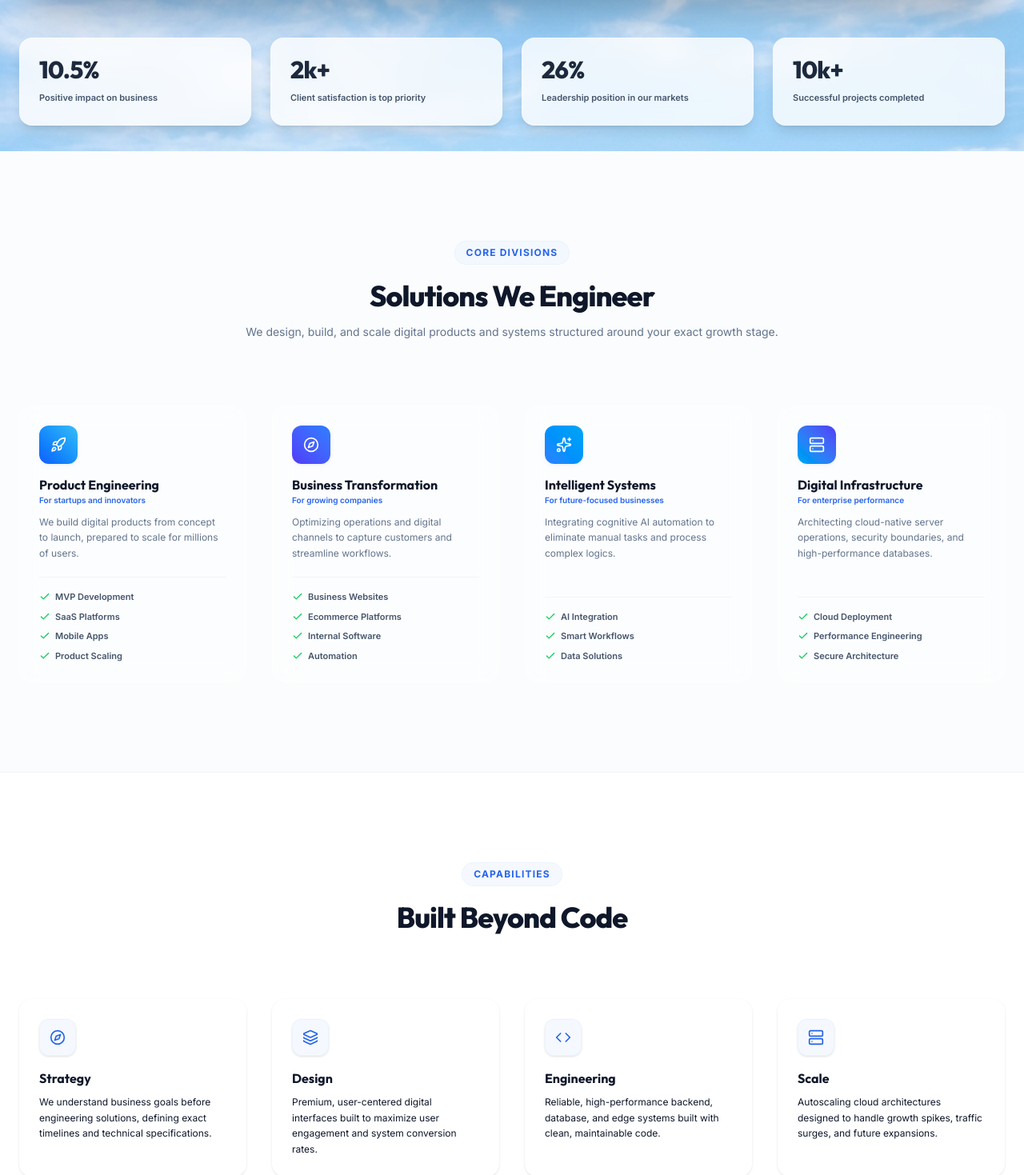
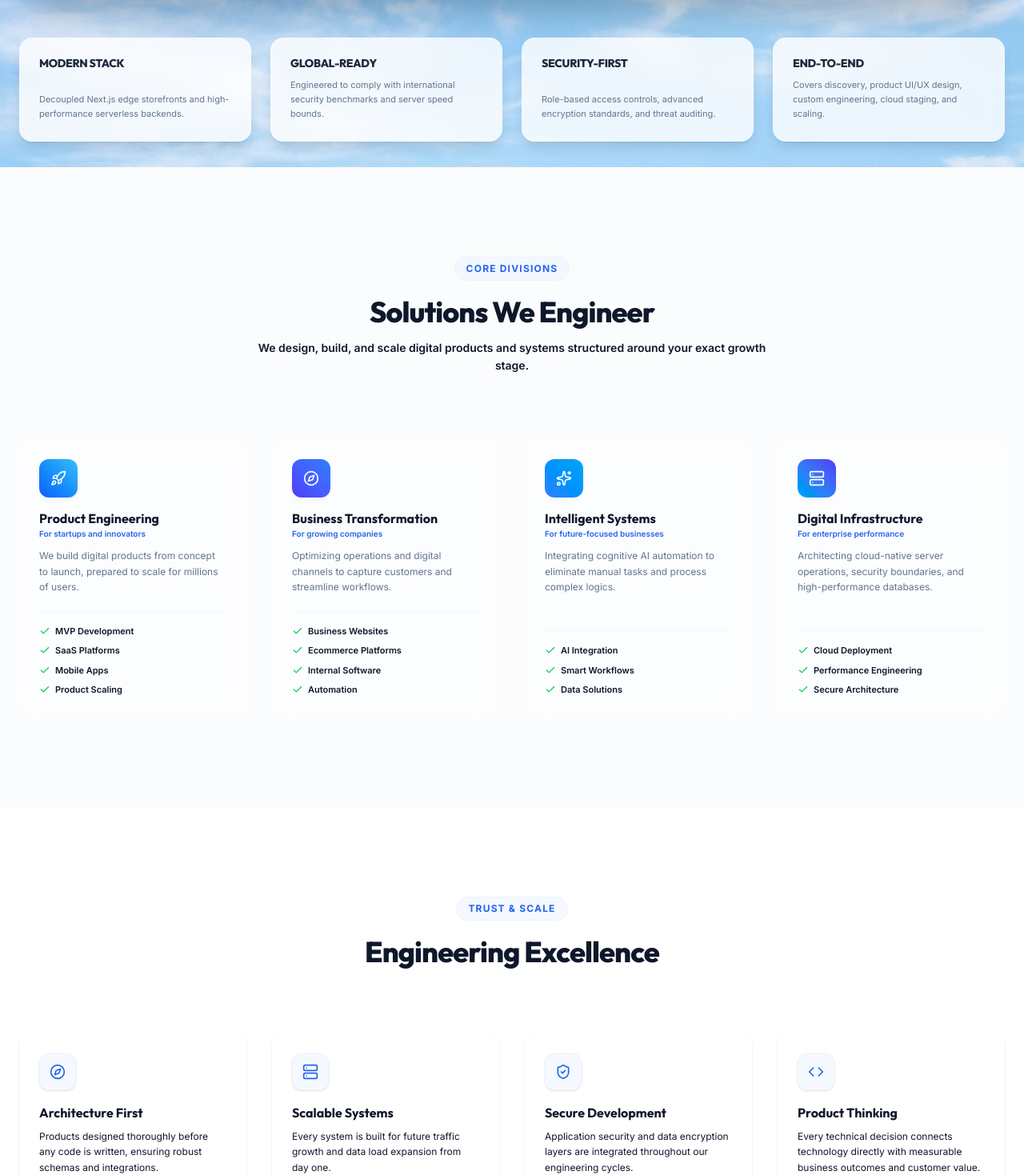
Before and after one commit to deeppatel26075/xcode-tech, a Next.js app: page /home in a window 1280 px wide. Shown: the part 728-2197 px from the top of the page at 80% size. Built offline with nearby package versions, Linux system fonts and the light colour scheme.

Commit message:
Strategic rebranding: apply final 11/10 premium studio copywriting and framework updates

```diff
--- a/app/home/page.tsx
+++ b/app/home/page.tsx
@@ -52,35 +52,36 @@ export default function Home() {
     }
   ];
 
-  const capabilities = [
+  const engineeringExcellence = [
     {
-      title: "Strategy",
-      desc: "We understand business goals before engineering solutions, defining exact timelines and technical specifications.",
+      title: "Architecture First",
+      desc: "Products designed thoroughly before any code is written, ensuring robust schemas and integrations.",
       icon: Compass
     },
     {
-      title: "Design",
-      desc: "Premium, user-centered digital interfaces built to maximize user engagement and system conversion rates.",
-      icon: Layers
+      title: "Scalable Systems",
+      desc: "Every system is built for future traffic growth and data load expansion from day one.",
+      icon: Server
     },
     {
-      title: "Engineering",
-      desc: "Reliable, high-performance backend, database, and edge systems built with clean, maintainable code.",
-      icon: Code
+      title: "Secure Development",
+      desc: "Application security and data encryption layers are integrated throughout our engineering cycles.",
+      icon: ShieldCheck
     },
     {
-      title: "Scale",
-      desc: "Autoscaling cloud architectures designed to handle growth spikes, traffic surges, and future expansions.",
-      icon: Server
+      title: "Product Thinking",
+      desc: "Every technical decision connects technology directly with measurable business outcomes and customer value.",
+      icon: Code
     }
   ];
 
   const processSteps = [
-    { step: "01", name: "Concept", desc: "Consultation, system audit, and mapping specifications." },
-    { step: "02", name: "Prototype", desc: "High-fidelity wireframes and functional flow mappings." },
-    { step: "03", name: "MVP", desc: "Engineering the core features for initial launch validation." },
-    { step: "04", name: "Launch", desc: "Production cloud deployment, search indexing, and verification." },
-    { step: "05", name: "Scale", desc: "Continuous performance audits and cloud-resource scaling." }
+    { step: "01", name: "Discover", desc: "System audits, detailing requirements, and outlining project scope bounds." },
+    { step: "02", name: "Strategy", desc: "Technical blueprints, architecture selection, and sprint mapping." },
+    { step: "03", name: "Design", desc: "High-fidelity interactive visual frames and user journey mappings." },
+    { step: "04", name: "Engineer", desc: "Production-grade backend engineering, API wiring, and database setups." },
+    { step: "05", name: "Deploy", desc: "Secure multi-environment deployment, search configuration, and logging pipelines." },
+    { step: "06", name: "Scale", desc: "Continuous code audits, database tuning, and infrastructure autoscaling." }
   ];
 
   const engagementModels = [
@@ -185,7 +186,7 @@ export default function Home() {
               </h2>
             </FadeIn>
             <FadeIn direction="up" delay={0.3}>
-              <p className="text-slate-500 text-sm mt-3 leading-relaxed">
+              <p className="text-slate-550 text-sm mt-3 leading-relaxed font-semibold">
                 We design, build, and scale digital products and systems structured around your exact growth stage.
               </p>
             </FadeIn>
@@ -214,7 +215,7 @@ export default function Home() {
                       </div>
                     </div>
 
-                    <ul className="flex flex-col gap-2 mt-5 pt-4 border-t border-slate-100 text-[11px] font-semibold text-slate-600">
+                    <ul className="flex flex-col gap-2 mt-5 pt-4 border-t border-slate-100 text-[11px] font-semibold text-slate-655">
                       {sol.items.map((item) => (
                         <li key={item} className="flex items-center gap-1.5">
                           <Check className="w-3.5 h-3.5 text-green-500 shrink-0" />
@@ -230,28 +231,28 @@ export default function Home() {
         </div>
       </section>
 
-      {/* 3. Built Beyond Code (Capabilities) */}
+      {/* 3. Engineering Excellence (Enterprise Confidence) */}
       <section className="py-28 bg-transparent border-b border-slate-100">
         <div className="max-w-7xl mx-auto px-6">
           <div className="text-center max-w-2xl mx-auto mb-20">
             <FadeIn direction="up" delay={0.1}>
               <span className="text-xs font-bold text-primary uppercase tracking-widest bg-blue-50/60 border border-blue-100/40 px-3.5 py-1.5 rounded-full inline-block">
-                Capabilities
+                Trust &amp; Scale
               </span>
             </FadeIn>
             <FadeIn direction="up" delay={0.2}>
               <h2 className="font-display font-extrabold text-3xl sm:text-4xl text-dark tracking-tight leading-tight mt-4">
-                Built Beyond Code
+                Engineering Excellence
               </h2>
             </FadeIn>
           </div>
 
           <StaggerContainer className="grid grid-cols-1 sm:grid-cols-2 lg:grid-cols-4 gap-8">
-            {capabilities.map((cap) => {
+            {engineeringExcellence.map((cap) => {
               const Icon = cap.icon;
               return (
                 <StaggerItem key={cap.title}>
-                  <div className="rounded-2xl border border-white/30 p-6 bg-white/45 backdrop-blur-md shadow-sm hover:shadow-md hover:border-primary/10 transition-all h-full">
+                  <div className="rounded-2xl border border-white/35 p-6 bg-white/45 backdrop-blur-md shadow-sm hover:shadow-md hover:border-primary/10 transition-all h-full">
                     <div className="p-3 w-fit rounded-xl bg-blue-50/60 text-primary border border-blue-100/40 mb-4 shadow-sm">
                       <Icon className="w-5 h-5" />
                     </div>
@@ -269,19 +270,19 @@ export default function Home() {
         </div>
       </section>
 
-      {/* 4. Idea to Global Product (Startup Funnel) */}
+      {/* 4. How We Work (Startup/Founder Funnel) */}
       <section className="py-28 bg-slate-50/50 border-b border-slate-100 relative">
         <div className="absolute inset-0 bg-dot-grid opacity-20 -z-10" />
         <div className="max-w-7xl mx-auto px-6">
           <div className="text-center max-w-2xl mx-auto mb-20">
             <FadeIn direction="up" delay={0.1}>
               <span className="text-xs font-bold text-primary uppercase tracking-widest bg-blue-50/60 border border-blue-100/40 px-3.5 py-1.5 rounded-full inline-block">
-                Funnel Path
+                Our Process
               </span>
             </FadeIn>
             <FadeIn direction="up" delay={0.2}>
               <h2 className="font-display font-extrabold text-3xl sm:text-4xl text-dark tracking-tight leading-tight mt-4">
-                From Idea &rarr; Global Product
+                How We Work
               </h2>
             </FadeIn>
             <FadeIn direction="up" delay={0.3}>
@@ -291,7 +292,7 @@ export default function Home() {
             </FadeIn>
           </div>
 
-          <StaggerContainer className="grid grid-cols-2 md:grid-cols-3 lg:grid-cols-5 gap-6 relative">
+          <StaggerContainer className="grid grid-cols-2 md:grid-cols-3 lg:grid-cols-6 gap-6 relative">
             <div className="absolute top-1/2 left-0 right-0 h-0.5 bg-slate-100 -z-10 hidden lg:block" />
 
             {processSteps.map((step) => (
@@ -424,7 +425,7 @@ export default function Home() {
                     <h4 className="font-display font-bold text-xs text-dark leading-tight">
                       {ind.name}
                     </h4>
-                    <p className="text-[9px] text-slate-400 mt-1 leading-tight max-w-[100px] mx-auto">
+                    <p className="text-[9px] text-slate-400 mt-1 leading-tight max-w-[120px] mx-auto">
                       {ind.desc}
                     </p>
                   </div>
@@ -465,7 +466,7 @@ export default function Home() {
                           {item.outcome}
                         </span>
                       </h4>
-                      <p className="text-[11px] text-slate-500 mt-1.5 leading-relaxed">{item.desc}</p>
+                      <p className="text-[11px] text-slate-550 mt-1.5 leading-relaxed">{item.desc}</p>
                     </div>
                   </div>
                 ))}
@@ -509,7 +510,7 @@ export default function Home() {
                     <h4 className="font-display font-bold text-xs text-dark mt-2 leading-tight">
                       {std.title}
                     </h4>
-                    <p className="text-[10px] text-slate-555 leading-normal">
+                    <p className="text-[10px] text-slate-500 leading-normal">
                       {std.desc}
                     </p>
                   </div>
@@ -580,10 +581,10 @@ export default function Home() {
 
           <FadeIn direction="up" delay={0.3}>
             <h3 className="font-display font-bold text-xl sm:text-2xl text-dark mb-4 max-w-xl leading-snug">
-              "Building Xcode Tech as a global engineering partner where businesses transform ambitious ideas into reliable technology."
+              "My vision with Xcode Tech is to build an engineering company where businesses transform complex ideas into reliable, scalable technology."
             </h3>
             <p className="text-xs text-slate-500 leading-relaxed max-w-md mx-auto">
-              We stand as your long-term technology partner, assisting local businesses and international startup teams in building secure, high-performance platforms.
+              We stand as your long-term technology partner, assisting startups and companies worldwide in designing, engineering, and launching secure systems.
             </p>
           </FadeIn>
         </div>
--- a/components/Hero.tsx
+++ b/components/Hero.tsx
@@ -114,15 +114,15 @@ export default function Hero() {
             <div className="lg:col-span-6 flex flex-col items-start gap-6 relative z-10">
               <FadeIn direction="up" delay={0.1}>
                 <h1 className="font-display font-semibold text-[40px] lg:text-[52px] leading-[1.1] text-dark tracking-tight text-glow">
-                  We Engineer <br />
-                  Software That Powers <br />
+                  Engineering Intelligent <br />
+                  Software for <br />
                   Ambitious Businesses
                 </h1>
               </FadeIn>
 
               <FadeIn direction="up" delay={0.2}>
                 <p className="text-sm text-slate-800/90 leading-relaxed max-w-lg">
-                  From startup ideas to enterprise platforms, Xcode Tech designs, develops, and scales intelligent software solutions built for performance, security, and growth.
+                  Xcode Tech partners with startups and businesses worldwide to design, build, and scale high-performance software, AI systems, and digital platforms.
                 </p>
               </FadeIn>
 
@@ -133,7 +133,7 @@ export default function Hero() {
                       href="/contact"
                       className="inline-flex items-center justify-center gap-2 bg-slate-950 hover:bg-slate-900 text-white font-semibold text-xs px-8 py-3.5 rounded-full shadow-xl shadow-slate-900/10 transition-all group"
                     >
-                      🚀 Start Your Project
+                      Start Your Project &rarr;
                     </Link>
                   </Magnetic>
                   <Magnetic>
@@ -141,7 +141,7 @@ export default function Hero() {
                       href="/work"
                       className="inline-flex items-center justify-center gap-2 bg-white/80 hover:bg-white text-dark font-semibold text-xs px-8 py-3.5 rounded-full shadow-lg border border-slate-200/50 hover:shadow-xl transition-all"
                     >
-                      📂 Explore Our Work
+                      View Our Work
                     </Link>
                   </Magnetic>
                 </div>
@@ -231,23 +231,23 @@ export default function Hero() {
 
         </div>
 
-        {/* 3. Bottom Stats Grid (sitting directly on sky background image) */}
+        {/* 3. Bottom Capability Grid (sitting directly on sky background image) */}
         <div className="grid grid-cols-1 sm:grid-cols-2 lg:grid-cols-4 gap-6 mt-6">
           {[
-            { value: "10.5%", desc: "Positive impact on business" },
-            { value: "2k+", desc: "Client satisfaction is top priority" },
-            { value: "26%", desc: "Leadership position in our markets" },
-            { value: "10k+", desc: "Successful projects completed" }
-          ].map((stat, i) => (
+            { title: "Modern Stack", desc: "Decoupled Next.js edge storefronts and high-performance serverless backends." },
+            { title: "Global-Ready", desc: "Engineered to comply with international security benchmarks and server speed bounds." },
+            { title: "Security-First", desc: "Role-based access controls, advanced encryption standards, and threat auditing." },
+            { title: "End-to-End", desc: "Covers discovery, product UI/UX design, custom engineering, cloud staging, and scaling." }
+          ].map((cap, i) => (
             <div
               key={i}
               className="rounded-2xl border border-white/30 bg-white/80 backdrop-blur-md shadow-lg p-6 flex flex-col justify-between hover:shadow-lg hover:scale-102 transition-all duration-300"
             >
-              <h4 className="text-3xl font-display font-extrabold text-slate-800 tracking-tight leading-none">
-                {stat.value}
+              <h4 className="text-sm font-display font-extrabold text-slate-800 tracking-tight leading-none uppercase">
+                {cap.title}
               </h4>
-              <p className="text-[11px] text-slate-600 leading-relaxed font-semibold mt-3">
-                {stat.desc}
+              <p className="text-[11px] text-slate-500 leading-relaxed mt-3">
+                {cap.desc}
               </p>
             </div>
           ))}
--- a/content/projects.ts
+++ b/content/projects.ts
@@ -18,78 +18,78 @@ export interface Project {
 
 export const projects: Project[] = [
   {
-    id: "smart-restaurant-platform",
-    title: "Smart Restaurant Platform",
+    id: "xcommerce-engine",
+    title: "XCommerce Engine",
     category: "Web & Commerce",
-    description: "Custom digital ordering platform with real-time administration boards, Stripe payments, and analytics.",
-    longDescription: "Challenge:\nRestaurants need faster digital ordering solutions to handle high peak volumes without operational errors.\n\nSolution:\nWe built a custom ordering platform with integrated payments, real-time dashboard analytics, and an intuitive customer checkout experience.",
+    description: "Scalable commerce infrastructure for modern businesses.",
+    longDescription: "Challenge:\nStandard storefront builders suffer latency spikes, checkout drop-offs, and inflexible custom logic frameworks.\n\nSolution:\nWe built a headless commerce system featuring a complete management dashboard, fast checkout pipelines, and real-time inventory synchronizations.",
     client: "Gastronomy Group",
     duration: "3 Months",
-    services: ["E-commerce", "Web Applications", "Booking Systems"],
-    features: ["Next.js", "Node.js", "PostgreSQL", "Cloud Hosting"],
+    services: ["Commerce Infrastructure", "API Integrations", "Database Performance"],
+    features: ["Next.js", "Node.js", "PostgreSQL", "Edge Hosting"],
     results: [
-      "Designed to improve ordering speed and reduce manual operations.",
-      "Built with a highly scalable database schema prepared for multi-terminal sync.",
-      "Optimized for core web vitals and instantaneous page loads."
+      "Designed to support seamless peak order loads.",
+      "Integrates modern headless pipelines minimizing latency.",
+      "Robust inventory sync dashboards keeping data aligned."
     ],
     dashboardStats: [
-      { label: "Load Time", value: "Sub-1s", change: "Edge deployed" },
-      { label: "Payments", value: "Secure", change: "Stripe integrated" },
-      { label: "Architecture", value: "Scalable", change: "Tested infrastructure" }
+      { label: "Checkouts", value: "Optimized", change: "Latency under 200ms" },
+      { label: "Security", value: "Secure", change: "Stripe & API guards" },
+      { label: "Sync Engine", value: "Real-time", change: "Automated inventory" }
     ],
     image: "/projects/restaurant-platform.jpg",
-    challengeDetail: "The restaurant group experienced bottlenecks during peak dining hours with slow order execution and high payment processing failure rates.",
-    solutionDetail: "We built a customized cloud order-execution engine with direct Stripe checkout gateways and low-latency status boards.",
-    businessImpact: "Designed to support conflict-free payment processing and continuous order handling during massive traffic surges."
+    challengeDetail: "Standard e-commerce software fails to handle scale and requires slow, expensive custom work for checkout integrations.",
+    solutionDetail: "We engineered a decoupled commerce layer featuring an interactive analytics dashboard, direct payment gates, and real-time inventory.",
+    businessImpact: "Designed to process massive transactional volumes under peak load without database lag."
   },
   {
-    id: "healthcare-management-system",
-    title: "Healthcare Management System",
+    id: "xai-operations-platform",
+    title: "XAI Operations Platform",
+    category: "Artificial Intelligence",
+    description: "AI-powered workflow automation system.",
+    longDescription: "Challenge:\nTeams lose hundreds of hours parsing documents, classifying requests, and typing entries into legacy databases.\n\nSolution:\nWe deployed customized cognitive AI pipelines that ingest unstructured invoices and route them with automated validations.",
+    client: "Logix Enterprise Solutions",
+    duration: "4 Months",
+    services: ["AI Integrations", "Workflow Automation", "Machine Learning"],
+    features: ["Python", "FastAPI", "AI Models", "Docker Containers"],
+    results: [
+      "Automates document classification workflows.",
+      "Reduces manual entry errors by utilizing smart validations.",
+      "Secure role-based controls protecting document access."
+    ],
+    dashboardStats: [
+      { label: "AI Pipeline", value: "Cognitive", change: "Automated parsing" },
+      { label: "Data Accuracy", value: "Tuned", change: "Custom prompts" },
+      { label: "Integration", value: "APIs", change: "Seamless data routing" }
+    ],
+    image: "/projects/ai-assistant.jpg",
+    challengeDetail: "Businesses lose hundreds of hours processing document data manually, causing bottlenecks in database indexing.",
+    solutionDetail: "We deployed cognitive AI models, smart document parsers, and custom API pipelines with human-in-the-loop validation dashboards.",
+    businessImpact: "Built to automate operations workflow pipelines while maintaining total accuracy."
+  },
+  {
+    id: "xbusiness-cloud",
+    title: "XBusiness Cloud",
     category: "Software Engineering",
-    description: "Secure patient care portal, real-time scheduler, and encrypted health records system.",
-    longDescription: "Challenge:\nClinic networks struggle to manage schedules, track doctor availabilities, and keep patient records secure and accessible.\n\nSolution:\nWe designed an appointment booking engine, patient portal, and secure databases engineered with encryption-at-rest to protect private records.",
+    description: "Complete business management platform.",
+    longDescription: "Challenge:\nGrowing companies suffer from database silos, scattered legacy portals, and slow manual reporting cycles.\n\nSolution:\nWe designed a unified internal operations platform featuring a secure CRM, custom user roles, dashboard reports, and data pipelines.",
     client: "Aegis Healthcare Network",
     duration: "5 Months",
-    services: ["Custom Software", "SaaS Platforms", "APIs"],
+    services: ["Internal Platforms", "Custom CRMs", "Database Security"],
     features: ["React.js", "Node.js", "PostgreSQL", "AWS Encrypted Cloud"],
     results: [
-      "Designed to encrypt medical logs and streamline booking scheduling.",
-      "Configured with role-based access control and secure audit trails.",
-      "Created a unified dashboard showing real-time doctor availability calendars."
+      "Consolidates operations databases into one dashboard.",
+      "Implements role-based access safety configurations.",
+      "Speeds up internal reporting metrics generation."
     ],
     dashboardStats: [
-      { label: "Data Security", value: "Encrypted", change: "At-rest & In-transit" },
-      { label: "Scheduling", value: "Streamlined", change: "Conflict-free calendars" },
-      { label: "Database", value: "Robust", change: "PostgreSQL backed" }
+      { label: "Operations CRM", value: "Unified", change: "Single source of truth" },
+      { label: "Access Security", value: "Encrypted", change: "Role boundaries" },
+      { label: "Custom Reports", value: "Automated", change: "Generates in seconds" }
     ],
     image: "/projects/healthcare-system.jpg",
-    challengeDetail: "Clinic networks faced data siloing, high administrative booking delays, and potential leakage risks of patient healthcare logs.",
-    solutionDetail: "We engineered an encrypted patient dashboard featuring role-based secure logs and automated scheduling engines.",
-    businessImpact: "Built to streamline patient scheduling throughput and establish highly secure, compliant record access boundaries."
-  },
-  {
-    id: "ai-business-assistant",
-    title: "AI Business Assistant",
-    category: "Artificial Intelligence",
-    description: "Cognitive workflow pipeline handling automatic document parsing and email classification.",
-    longDescription: "Challenge:\nBusinesses waste hundreds of hours manually parsing invoices, reading documents, and classifying customer emails.\n\nSolution:\nWe deployed intelligent workflow pipelines that parse structured/unstructured files and route them automatically using customized large language models.",
-    client: "Logix Enterprise Solutions",
-    duration: "4 Months",
-    services: ["AI Chatbots", "AI Automation", "AI Integration"],
-    features: ["Python", "FastAPI", "OpenAI API", "Docker Containerization"],
-    results: [
-      "Created to automate document routing and eliminate repetitive indexing.",
-      "Integrated with customized logical classification models to prevent routing errors.",
-      "Designed with a simple admin interface for human-in-the-loop validation."
-    ],
-    dashboardStats: [
-      { label: "Workflows", value: "Automated", change: "Zero manual intervention" },
-      { label: "AI Engine", value: "Tuned", change: "Custom prompts" },
-      { label: "Integration", value: "APIs", change: "Fits legacy structures" }
-    ],
-    image: "/projects/ai-assistant.jpg",
-    challengeDetail: "Operations teams spent hours manually categorizing, indexing, and entering database records from unstructured invoice streams.",
-    solutionDetail: "We deployed cognitive parsing pipelines combining machine learning classification and human-in-the-loop validation dashboards.",
-    businessImpact: "Developed to automate document ingestion pipeline workloads while preserving routing precision."
+    challengeDetail: "Growing organizations suffer database fragmentation, poor role auditing, and slow custom reporting from disconnected tools.",
+    solutionDetail: "We designed a secure, unified platform featuring a complete CRM, user access controls, real-time analytics, and automated reporting.",
+    businessImpact: "Engineered to eliminate administrative lag and secure company datasets in one platform."
   }
 ];
```
